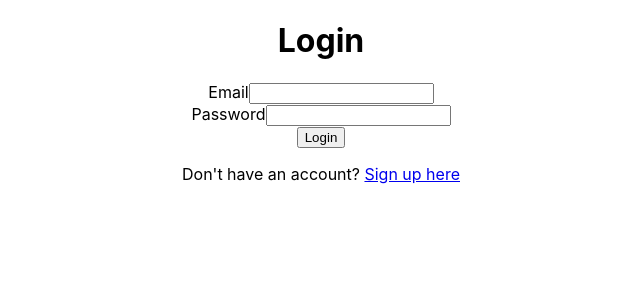
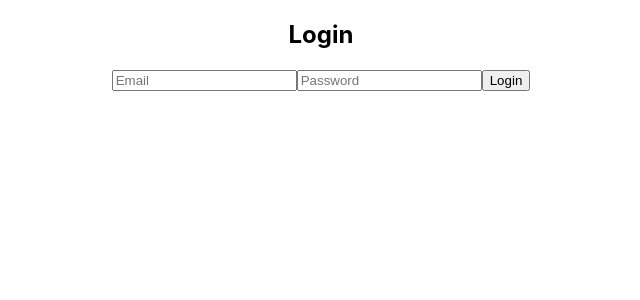
Before and after one commit to hvpham-yorku/project-mental_wellness_webapp, a React (Create React App) app in the folder MindSage/mind-sage-frontend/: page / in a window 1280 px wide. Shown: the top 300 px of the page, without its empty margins (319-959 px from the left). Built offline with nearby package versions, Linux system fonts and the light colour scheme.

Commit message:
redirect to home page

```diff
--- a/MindSage/mind-sage-frontend/src/pages/login.js
+++ b/MindSage/mind-sage-frontend/src/pages/login.js
@@ -1,93 +1,56 @@
 import React, { useState } from "react";
-import axios from "axios";
+import { useNavigate } from "react-router-dom";
 
-const LoginPage = () => {
+function Login() {
     const [email, setEmail] = useState("");
     const [password, setPassword] = useState("");
-  const [message, setMessage] = useState("");
-  const [isSignup, setIsSignup] = useState(false); // to toggle between signup and login
     const [error, setError] = useState("");
+    const navigate = useNavigate(); // Initialize navigate
 
     const handleLogin = async (e) => {
         e.preventDefault();
 
-    try {
-      const response = await axios.post("http://localhost:5000/api/login", {
-        email,
-        password,
+        const response = await fetch("http://localhost:5000/api/login", {
+            method: "POST",
+            headers: {
+                "Content-Type": "application/json",
+            },
+            body: JSON.stringify({ email, password }),
         });
 
-      if (response.data.success) {
-        setMessage("Login successful!");
-        // Store the access token if needed
-        localStorage.setItem("access_token", response.data.access_token);
-        // Redirect user or handle login success
+        const data = await response.json();
+
+        if (response.ok) {
+            localStorage.setItem("token", data.token); // Store token if needed
+            navigate("/home"); // Redirect to home page
         } else {
-        setMessage(`Login failed: ${response.data.message || 'Unknown error'}`);
-      }
-    } catch (err) {
-      console.error("Login Error:", err.response || err.message || err);
-      setMessage("Error occurred during login. Please check the console for more details.");
-    }
-  };
-
-  const handleSignup = async (e) => {
-    e.preventDefault();
-    try {
-      const response = await axios.post("http://localhost:5000/api/signup", {
-        email,
-        password,
-      });
-
-      if (response.data.success) {
-        setMessage("Account created successfully! Please log in.");
-        setIsSignup(false); // Switch back to login after signup
-      } else {
-        setMessage(`Failed to create account: ${response.data.message || 'Unknown error'}`);
-      }
-    } catch (error) {
-      console.error("Signup Error:", error.response || error.message || error);
-      setMessage("Error occurred during signup. Please check the console for more details.");
+            setError(data.error || "Login failed");
         }
     };
 
     return (
         <div>
-      <h1>{isSignup ? "Sign Up" : "Login"}</h1>
-      <form onSubmit={isSignup ? handleSignup : handleLogin}>
-        <div>
-          <label>Email</label>
+            <h2>Login</h2>
+            {error && <p style={{ color: "red" }}>{error}</p>}
+            <form onSubmit={handleLogin}>
                 <input
                     type="email"
+                    placeholder="Email"
                     value={email}
                     onChange={(e) => setEmail(e.target.value)}
                     required
                 />
-        </div>
-        <div>
-          <label>Password</label>
                 <input
                     type="password"
+                    placeholder="Password"
                     value={password}
                     onChange={(e) => setPassword(e.target.value)}
                     required
                 />
-        </div>
-        <button type="submit">{isSignup ? "Sign Up" : "Login"}</button>
+                <button type="submit">Login</button>
             </form>
-
-      {message && <p>{message}</p>}
-
-      <p>
-        {isSignup ? "Already have an account?" : "Don't have an account?"}{" "}
-        <a href="#" onClick={() => setIsSignup(!isSignup)}>
-          {isSignup ? "Login here" : "Sign up here"}
-        </a>
-      </p>
-
-      {error && <p>{error}</p>}
         </div>
     );
-};
+}
 
-export default LoginPage;
+export default Login;
```
Lines whose indentation alone changed are shown as unchanged.
